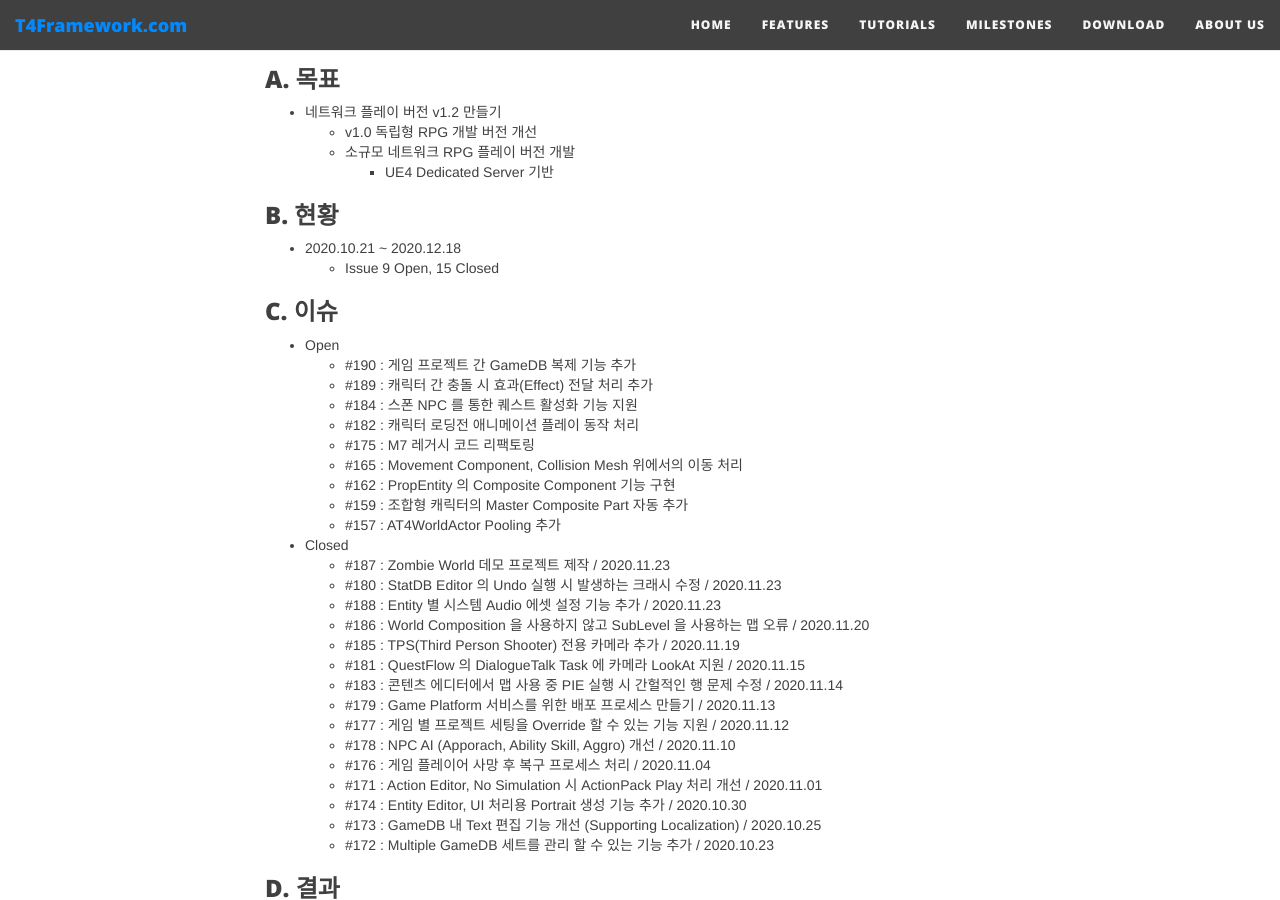
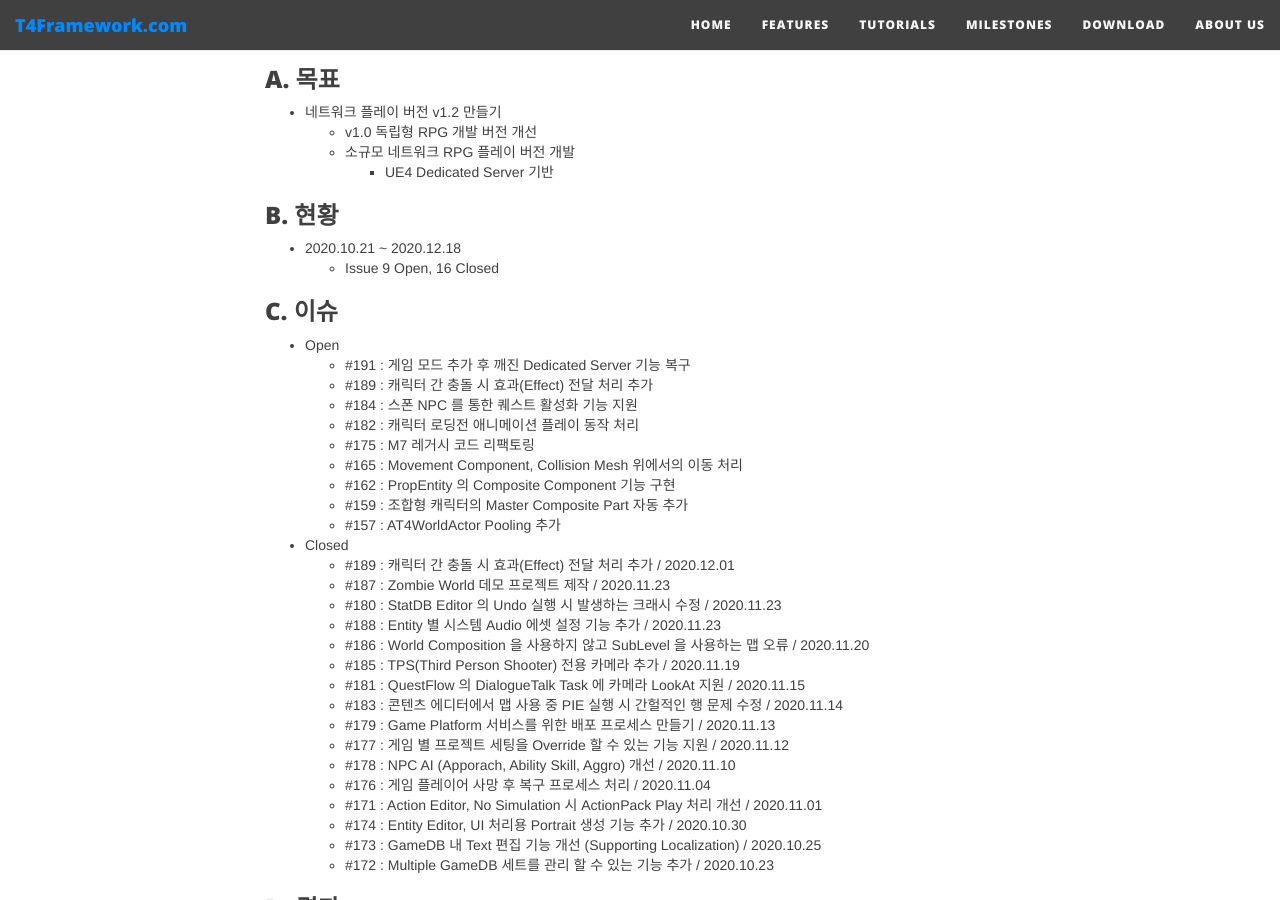
Before and after one commit to T4Framework/T4Framework_WebSite, a Jekyll site: the page built from docs/T4Framework_Milestone8_Achieved.md, in a window 1280 px wide and 900 px high, scrolled down 317 px. Built offline with Jekyll 4.4.1, drawn with Linux system fonts in a browser that asks for light colours; nearby versions of some CDN libraries.

Commit message:
Update T4Framework_Milestone8_Achieved.md

```diff
--- a/docs/T4Framework_Milestone8_Achieved.md
+++ b/docs/T4Framework_Milestone8_Achieved.md
@@ -15,12 +15,12 @@ subtitle: Milestone 8 (2020.10.21 ~ 2020.12.18)
 ### B. 현황
 
 - 2020.10.21 ~ 2020.12.18
-  - Issue 9 Open, 15 Closed
+  - Issue 9 Open, 16 Closed
 
 ### C. 이슈
 
 - Open
-  - #190 : 게임 프로젝트 간 GameDB 복제 기능 추가
+  - #191 : 게임 모드 추가 후 깨진 Dedicated Server 기능 복구
   - #189 : 캐릭터 간 충돌 시 효과(Effect) 전달 처리 추가
   - #184 : 스폰 NPC 를 통한 퀘스트 활성화 기능 지원
   - #182 : 캐릭터 로딩전 애니메이션 플레이 동작 처리
@@ -31,6 +31,7 @@ subtitle: Milestone 8 (2020.10.21 ~ 2020.12.18)
   - #157 : AT4WorldActor Pooling 추가
 
 - Closed
+  - #189 : 캐릭터 간 충돌 시 효과(Effect) 전달 처리 추가 / 2020.12.01
   - #187 : Zombie World 데모 프로젝트 제작 / 2020.11.23
   - #180 : StatDB Editor 의 Undo 실행 시 발생하는 크래시 수정 / 2020.11.23
   - #188 : Entity 별 시스템 Audio 에셋 설정 기능 추가 / 2020.11.23
```
